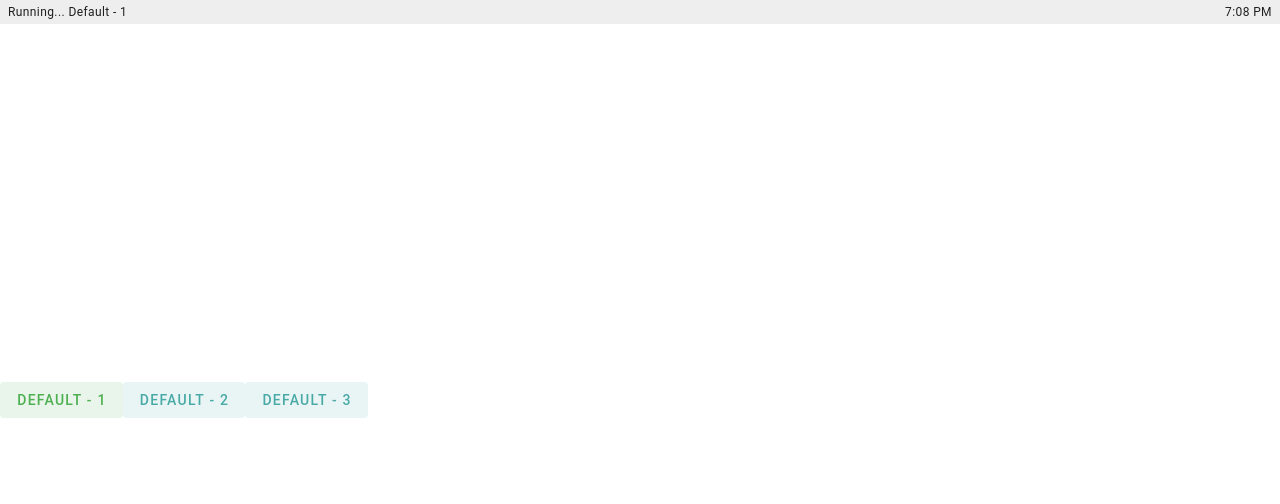
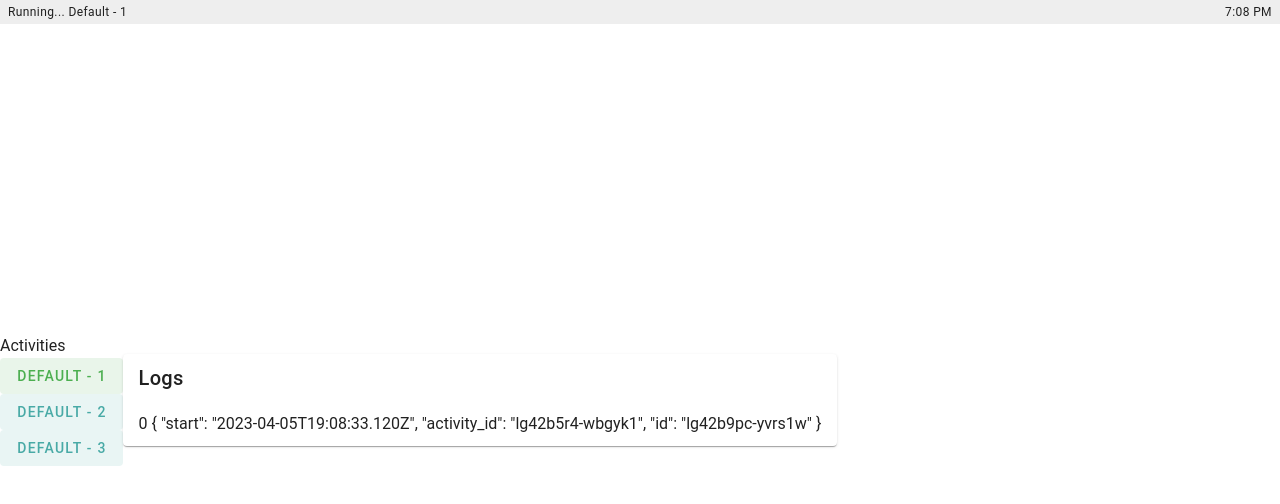
Before and after one commit to david-newspark/work-tracker, a Vue app in the folder frontend/: page / in a window 1280 px wide. Both pictures are taken after a click on the button "DEFAULT - 1". Shown: the top 504 px of the page. Built offline with nearby package versions, Linux system fonts and the light colour scheme.

Commit message:
basic logging

```diff
--- a/frontend/src/components/ActivityCard.vue
+++ b/frontend/src/components/ActivityCard.vue
@@ -1,5 +1,6 @@
 <script setup lang="ts">
 import { useActivityStore } from '@/stores/activityStore';
+import { useLogStore } from '@/stores/logsStore';
 import type { Activity } from '@/types/Activity';
 import { computed, ref, type PropType, type Ref } from 'vue';
 
@@ -10,13 +11,21 @@ const props = defineProps({
     },
     active: Boolean
 })
+
 const activity = ref(props.activity)
 const activityStore = useActivityStore()
+const logStore = useLogStore()
 const myColor = computed(() => props.active ? 'success' : 'secondary')
+const handleActivate = () => {
+    activityStore.activate(activity.value)
+    logStore.stop()
+    if(activityStore.active != null)
+        logStore.start(activity.value.id)
+}
 
 </script>
 <template>
-    <v-btn variant="tonal" @click="activityStore.activate(activity)" :color="myColor" :id="activity.id">
+    <v-btn variant="tonal" @click="handleActivate" :color="myColor" :id="activity.id">
         {{ activity.name }}
     </v-btn>
 </template>
--- /dev/null
+++ b/frontend/src/components/LogsView.vue
@@ -0,0 +1,12 @@
+<script setup lang="ts">
+import { useLogStore } from '@/stores/logsStore';
+const logStore = useLogStore()
+</script>
+<template>
+    <VCard>
+        <VCardTitle>Logs</VCardTitle>
+        <VCardItem v-for="(log,index) in logStore.logs">
+            {{ index }} {{ log }}
+        </VCardItem>
+    </VCard>
+</template>
--- /dev/null
+++ b/frontend/src/stores/logsStore.ts
@@ -0,0 +1,20 @@
+import { type ActivityLog, createActivityLog } from '@/types/ActivityLog'
+import { defineStore } from 'pinia'
+
+export const useLogStore = defineStore('activityLogs', {
+  state: () => ({
+    logs: [] as Array<ActivityLog>,
+    current: undefined as ActivityLog | undefined
+  }),
+  actions: {
+    start(activity_id: string) {
+      this.current = createActivityLog({ start: new Date(), activity_id })
+      this.logs.push(this.current)
+    },
+    stop() {
+      if (this.current == undefined) return
+      this.current.stop = new Date()
+      this.current = undefined
+    }
+  }
+})
--- /dev/null
+++ b/frontend/src/types/ActivityLog.ts
@@ -0,0 +1,19 @@
+import genUniqueId from "@/util/id"
+
+interface ActivityLog {
+    id: string,
+    start: Date,
+    stop: Date | undefined,
+    activity_id: string
+}
+
+function createActivityLog(param: Omit<ActivityLog, 'id' | 'stop'>): ActivityLog {
+    return {
+        ...param,
+        id: genUniqueId(),
+        stop: undefined
+    }
+}
+
+export { createActivityLog }
+export type { ActivityLog }
--- a/frontend/src/views/HomeView.vue
+++ b/frontend/src/views/HomeView.vue
@@ -3,11 +3,18 @@ import type ButtonsVue from '@/components/Buttons.vue';
 
 <template>
   <div class="about">
-    <ActivitiesView />
+    <div>Activities
+      <ActivitiesView />
+
+    </div>
+    <div>
+      <LogsView />
+    </div>
   </div>
 </template>
 <script setup lang="ts">
 import ActivitiesView from '@/components/ActivitiesView.vue';
+import LogsView from '@/components/LogsView.vue';
 </script>
 
 <style>
```
